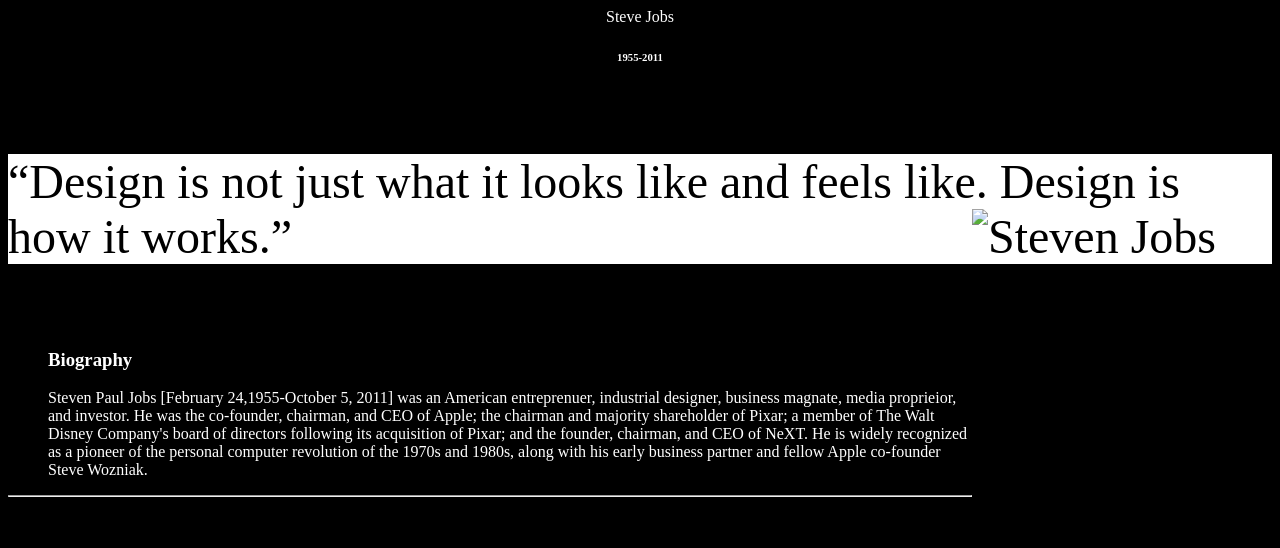
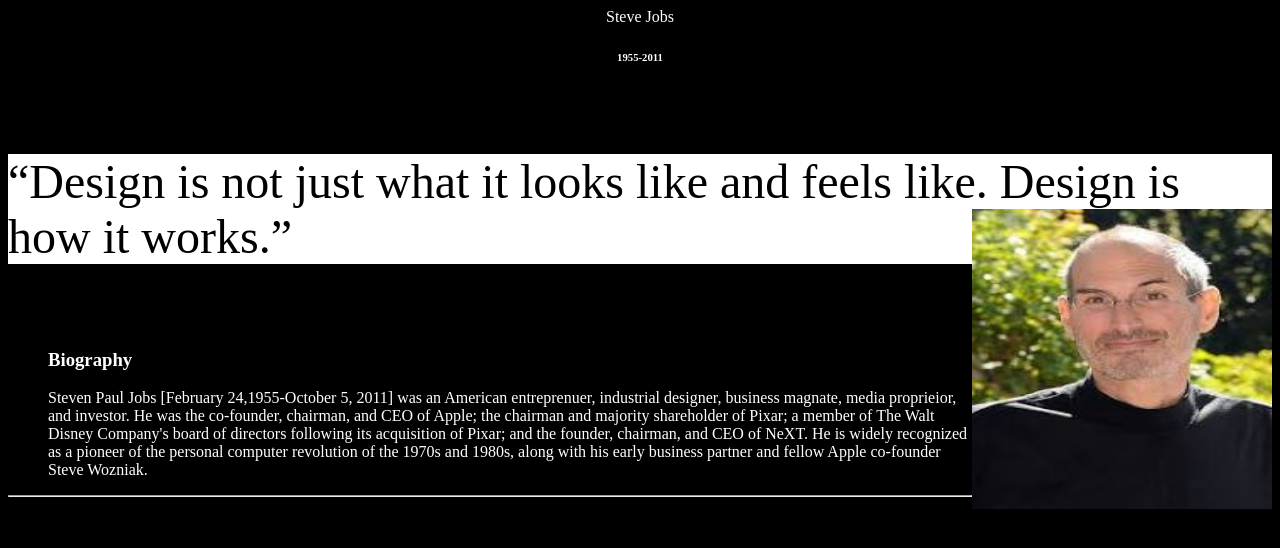
Before and after one commit to olaniyimercy/index, a plain HTML site: page index.html in a window 1280 px wide. Drawn offline with Linux system fonts and the light colour scheme.

Commit message:
i made a changes

```diff
--- a/Project 2.html
+++ b/index.html
@@ -20,7 +20,7 @@
         works.</q
       >
       <img
-        src="../Images/Steve.jpeg"
+        src="./images/steven.jpeg"
         alt="Steven Jobs"
         width="300px"
         height="300px"
```
Also changed, not shown: images/steven.jpeg (renamed from images (31).jpeg).
